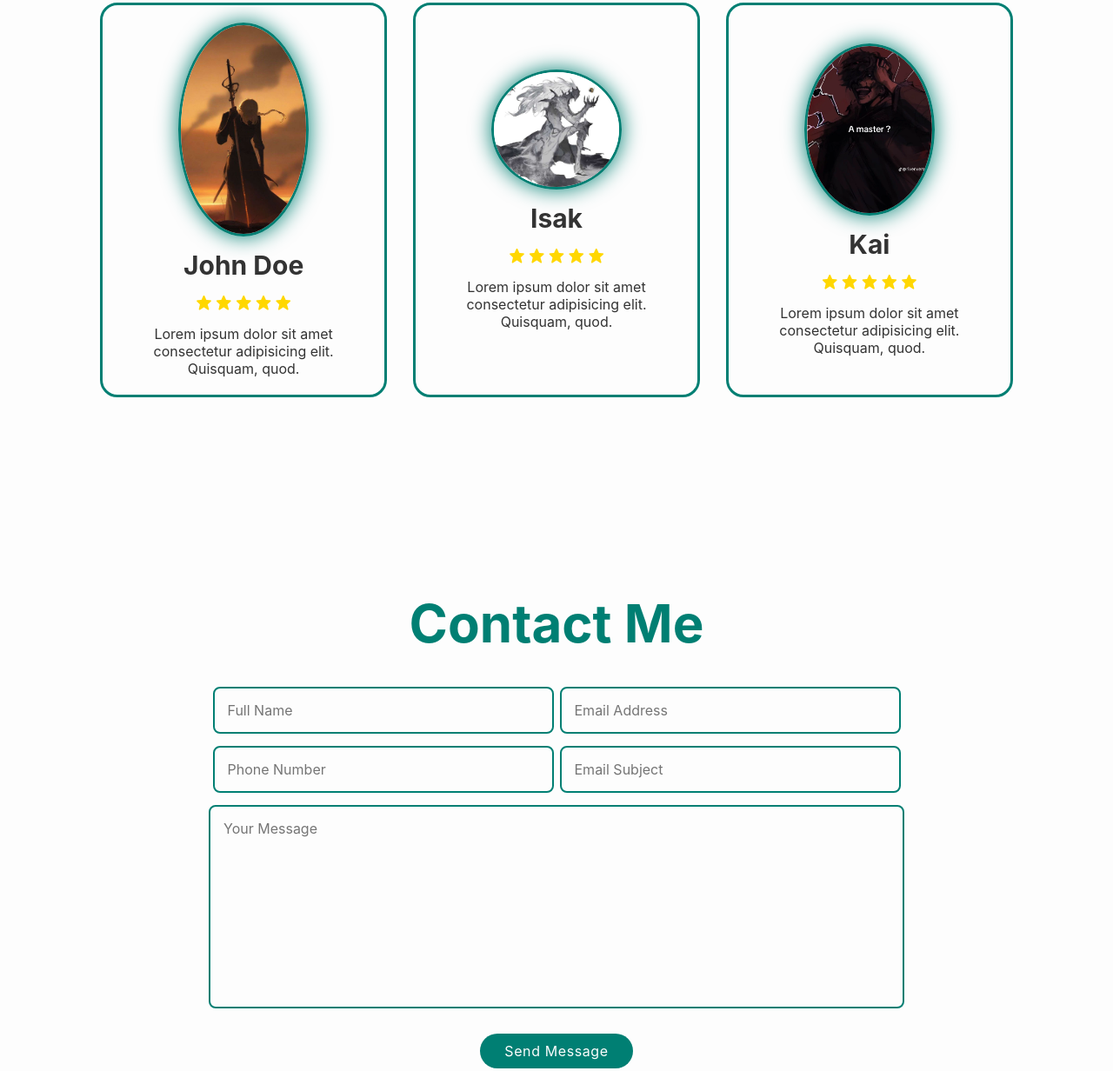
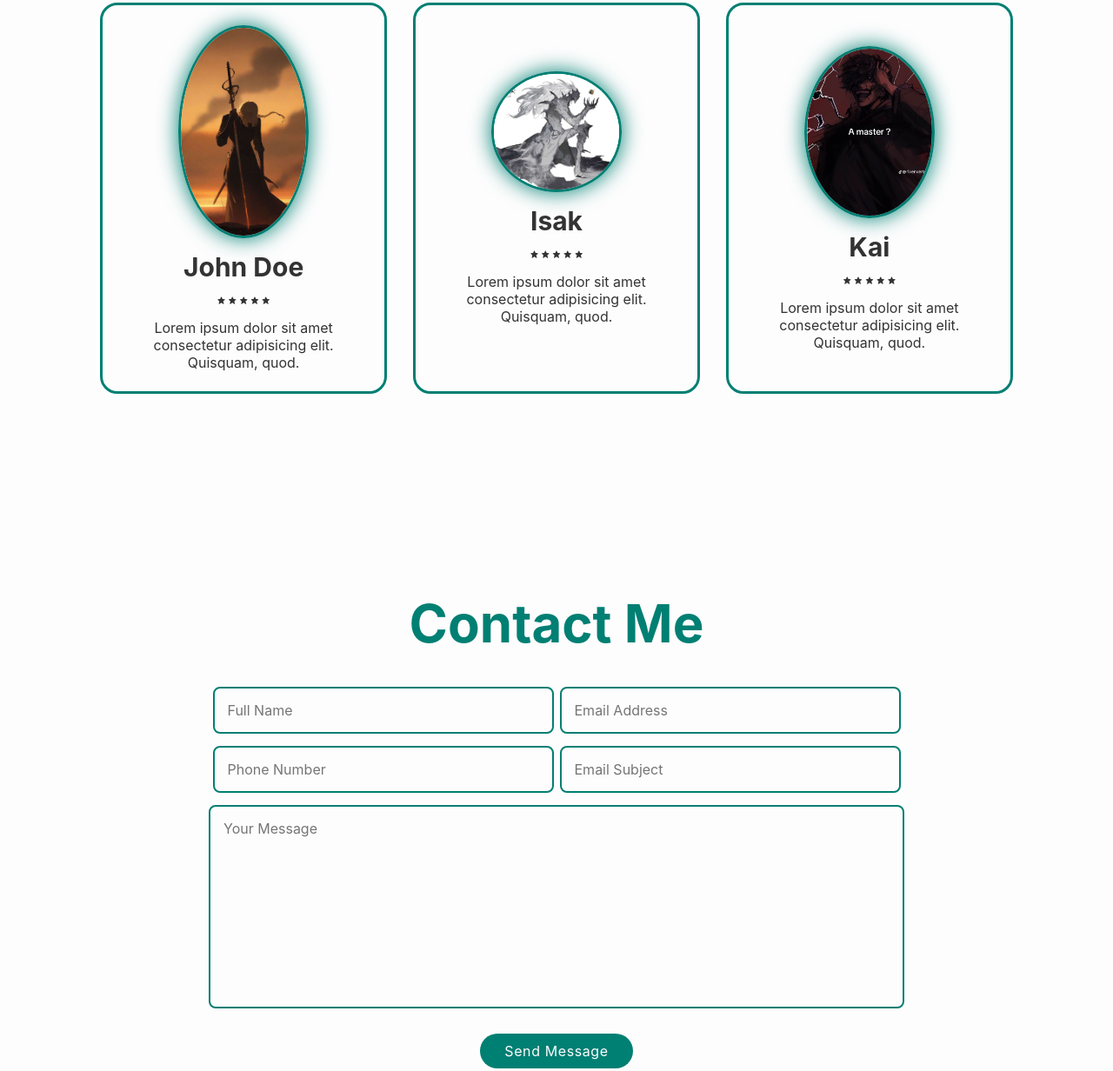
Before and after one commit to CypherAli/basic-portofolio, a plain HTML site: page portofilo basic/index.html in a window 1280 px wide. Shown: the part 2678-3910 px from the top of the page at 87% size. Drawn offline with nearby package versions, Linux system fonts and the light colour scheme.

Commit message:
index.html

```diff
--- a/portofilo basic/index.html
+++ b/portofilo basic/index.html
@@ -23,8 +23,6 @@
     </nav>
     </header>
 
-    <!--Home Section Code-->
-
     <section class="home" id="home">
         <div class="home-img">
             <img src="assets/Profile.jpg" alt="Profile Image">
@@ -34,7 +32,7 @@
         <div class="home-content">
             <h3>Hello, Myself </h3>
             <h1>Ali Hassan</h1>
-            <h3>And I'm a <span class="typing"></span></h3>
+            <h3>And I'm a <span class="multiple-text"></span></h3>
             <p>Lorem ipsum dolor sit amet consectetur adipisicing elit. Quisquam, quod.</p>
 
             <div class="social-media">
@@ -58,8 +56,7 @@
             <img src="assets/about.jpg" alt="About Image">
         </div>
     </section>
-    <!--Service section code-->
-    <section class="service" id="service">
+    <section class="service" id="services">
         <h2 class="heading">My<span>Services</span></h2>
 
         <div class="services-container">
@@ -89,8 +86,6 @@
         </div>
     </section>
 
-    <!--testimonial Section-->
-
     <section class="testimonial" id="testimonial">
 
         <div class="testimonial-box">
@@ -101,11 +96,11 @@
                     <img src="assets/01.jpg" alt="">
                     <h2>John Doe</h2>
                     <div class="rating">
-                        <i class='bx bxs-star' id="star"></i>
-                        <i class='bx bxs-star' id="star"></i>
-                        <i class='bx bxs-star' id="star" ></i>
-                        <i class='bx bxs-star' id="star"></i>
-                        <i class='bx bxs-star' id="star"></i>
+                        <i class='bx bxs-star star'></i>
+                        <i class='bx bxs-star star'></i>
+                        <i class='bx bxs-star star'></i>
+                        <i class='bx bxs-star star'></i>
+                        <i class='bx bxs-star star'></i>
                     </div>
                     <p>Lorem ipsum dolor sit amet consectetur adipisicing elit. Quisquam, quod.</p>
                 </div>
@@ -115,11 +110,11 @@
                     <img src="assets/02.jpg" alt="">
                     <h2>Isak</h2>
                     <div class="rating">
-                        <i class='bx bxs-star' id="star"></i>
-                        <i class='bx bxs-star' id="star"></i>
-                        <i class='bx bxs-star' id="star" ></i>
-                        <i class='bx bxs-star' id="star"></i>
-                        <i class='bx bxs-star' id="star"></i>
+                        <i class='bx bxs-star star'></i>
+                        <i class='bx bxs-star star'></i>
+                        <i class='bx bxs-star star'></i>
+                        <i class='bx bxs-star star'></i>
+                        <i class='bx bxs-star star'></i>
                     </div>
                     <p>Lorem ipsum dolor sit amet consectetur adipisicing elit. Quisquam, quod.</p>
                 </div>
@@ -130,11 +125,11 @@
                     <img src="assets/03.png" alt="">
                     <h2>Kai</h2>
                     <div class="rating">
-                        <i class='bx bxs-star' id="star"></i>
-                        <i class='bx bxs-star' id="star"></i>
-                        <i class='bx bxs-star' id="star" ></i>
-                        <i class='bx bxs-star' id="star"></i>
-                        <i class='bx bxs-star' id="star"></i>
+                        <i class='bx bxs-star star'></i>
+                        <i class='bx bxs-star star'></i>
+                        <i class='bx bxs-star star'></i>
+                        <i class='bx bxs-star star'></i>
+                        <i class='bx bxs-star star'></i>
                     </div>
                     <p>Lorem ipsum dolor sit amet consectetur adipisicing elit. Quisquam, quod.</p>
                 </div>
@@ -143,12 +138,10 @@
         </div>
     </section>
 
-    <!--contact section code-->
-
     <section class="contact" id="contact">
         <h2 class="heading">Contact <span>Me</span></h2>
 
-        <form action=""#>
+    <form action="#">
             <div class="input-box">
                 <input type="text" placeholder="Full Name">
                 <input type="email" name="Email" placeholder="Email Address">
@@ -162,7 +155,6 @@
         </form>
         </section>
 
-        <!--Footer section code-->
         <footer class="footer">
             <div class="social">
                 <a href="#"><i class='bx bxl-linkedin' ></i></a>
@@ -171,8 +163,12 @@
                 <a href="#"><i class='bx bxl-instagram' ></i></a>
             </div>
             <p class="copyright">
-                &copy;Ali Hassan - AllRights Reserved
+                &copy; Ali Hassan - All Rights Reserved
             </p>
         </footer>
+
+
+    <script src="https://unpkg.com/typed.js@2.1.0/dist/typed.umd.js"></script>
+        <script src="script.js"></script>
 </body>
 </html>
```
